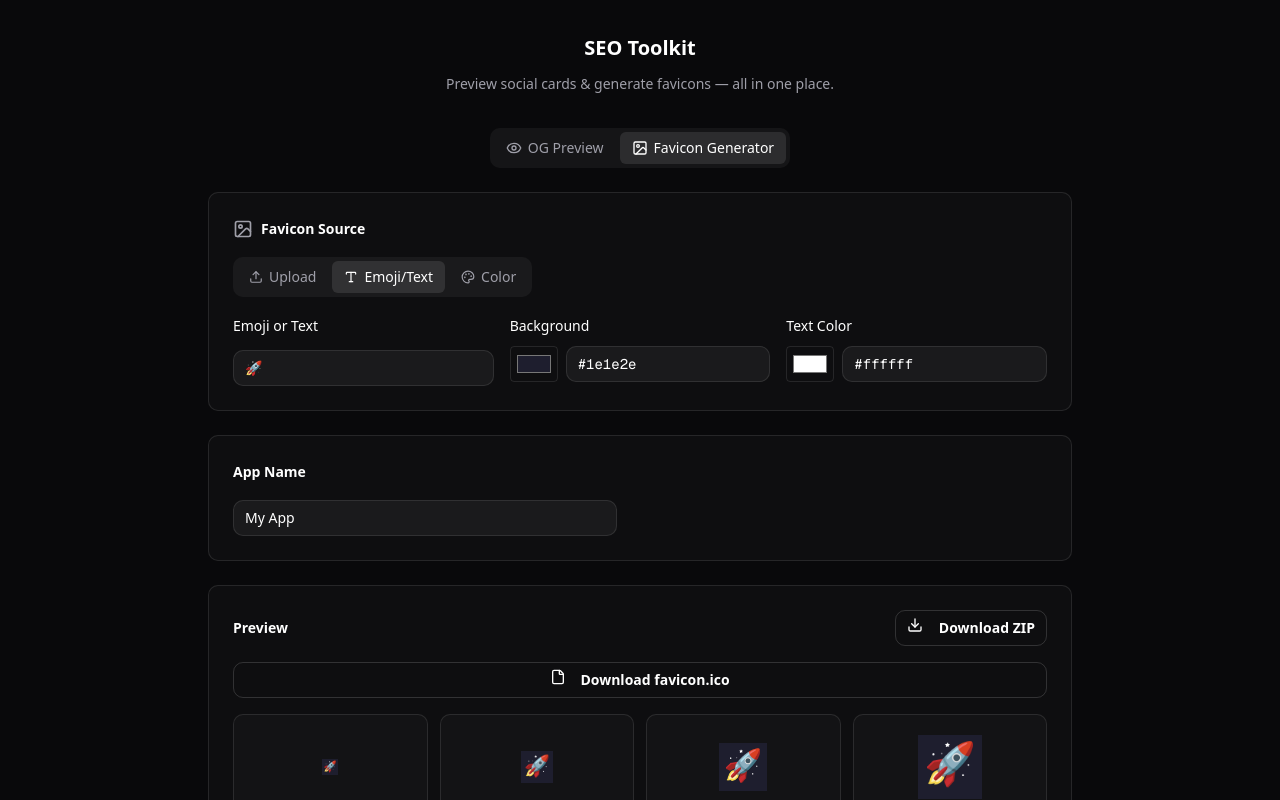
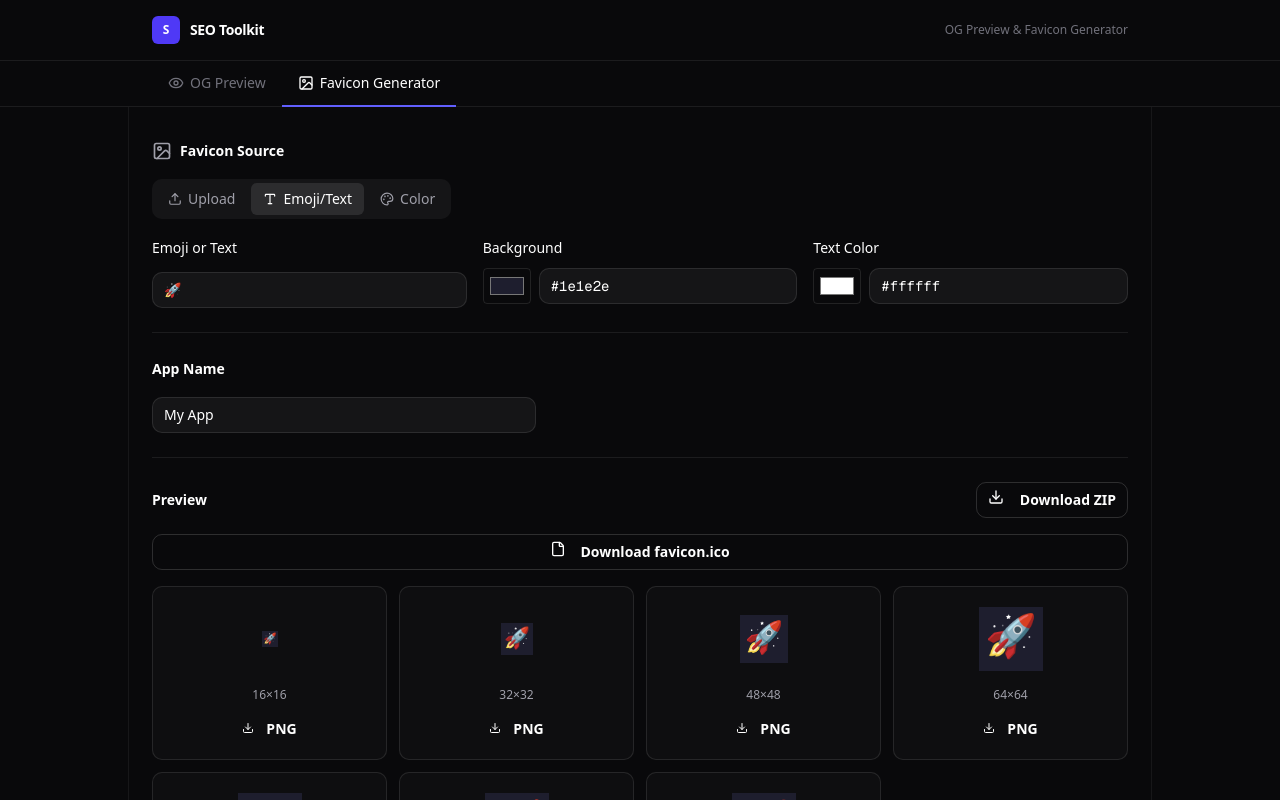
Before and after one commit to SchroederNathan/seo-toolkit, a Next.js app: page / in a window 1280 px wide. Both pictures are taken after a click on the tab "Favicon Generator". Shown: the top 800 px of the page. Built offline with nearby package versions, Linux system fonts and the light colour scheme.

Commit message:
feat: edge-to-edge border lines for header and content frame

```diff
--- a/app/page.tsx
+++ b/app/page.tsx
@@ -3,8 +3,6 @@
 import { TabGroup, TabList, Tab, TabPanels, TabPanel } from "@headlessui/react";
 import { OGPreview } from "@/components/og-preview";
 import { FaviconGen } from "@/components/favicon-gen";
-import { Heading } from "@/components/ui/heading";
-import { Text } from "@/components/ui/text";
 import { Eye, ImageIcon } from "lucide-react";
 import clsx from "clsx";
 
@@ -15,23 +13,36 @@ const tabs = [
 
 export default function Home() {
   return (
-    <main className="mx-auto max-w-4xl px-4 py-8">
-      <div className="mb-8 text-center">
-        <Heading level={1}>SEO Toolkit</Heading>
-        <Text className="mt-2">
-          Preview social cards &amp; generate favicons — all in one place.
-        </Text>
+    <div className="min-h-screen">
+      {/* Header — full-width border lines, content centered */}
+      <header className="border-b border-white/[0.08]">
+        <div className="mx-auto flex max-w-5xl items-center justify-between px-6 py-4">
+          <div className="flex items-center gap-2.5">
+            <div className="flex h-7 w-7 items-center justify-center rounded-md bg-indigo-600 text-xs font-bold">
+              S
             </div>
+            <span className="text-sm font-semibold tracking-tight text-white">
+              SEO Toolkit
+            </span>
+          </div>
+          <span className="text-xs text-zinc-500">
+            OG Preview & Favicon Generator
+          </span>
+        </div>
+      </header>
 
       <TabGroup>
-        <TabList className="mx-auto flex w-fit gap-1 rounded-lg bg-white/5 p-1">
+        {/* Tab bar — full-width border line */}
+        <div className="border-b border-white/[0.08]">
+          <div className="mx-auto max-w-5xl px-6">
+            <TabList className="-mb-px flex gap-0">
               {tabs.map((tab) => (
                 <Tab
                   key={tab.name}
                   className={clsx(
-                "flex items-center gap-1.5 rounded-md px-3 py-1.5 text-sm font-medium outline-none transition",
-                "text-zinc-400 hover:text-white",
-                "data-selected:bg-white/10 data-selected:text-white"
+                    "flex items-center gap-1.5 border-b-2 px-4 py-3 text-sm font-medium outline-none transition",
+                    "border-transparent text-zinc-500 hover:text-zinc-300",
+                    "data-selected:border-indigo-500 data-selected:text-white"
                   )}
                 >
                   <tab.icon className="h-4 w-4" />
@@ -39,8 +50,16 @@ export default function Home() {
                 </Tab>
               ))}
             </TabList>
+          </div>
+        </div>
 
-        <TabPanels className="mt-6">
+        {/* Main content area — bordered sides that frame the content column */}
+        <div className="relative">
+          {/* Vertical side borders extending full height */}
+          <div className="pointer-events-none absolute inset-0 mx-auto max-w-5xl border-x border-white/[0.06]" />
+
+          <div className="mx-auto max-w-5xl px-6 py-8">
+            <TabPanels>
               <TabPanel>
                 <OGPreview />
               </TabPanel>
@@ -48,7 +67,9 @@ export default function Home() {
                 <FaviconGen />
               </TabPanel>
             </TabPanels>
+          </div>
+        </div>
       </TabGroup>
-    </main>
+    </div>
   );
 }
--- a/components/favicon-gen.tsx
+++ b/components/favicon-gen.tsx
@@ -115,7 +115,7 @@ export function FaviconGen() {
 
   return (
     <div className="space-y-6">
-      <section className="rounded-lg border border-white/10 bg-white/2.5 p-6">
+      <section className="border-b border-white/[0.08] pb-6">
         <div className="mb-4 flex items-center gap-2">
           <ImageIcon className="h-5 w-5 text-zinc-400" />
           <Subheading level={2}>Favicon Source</Subheading>
@@ -246,7 +246,7 @@ export function FaviconGen() {
         </TabGroup>
       </section>
 
-      <section className="rounded-lg border border-white/10 bg-white/2.5 p-6">
+      <section className="border-b border-white/[0.08] pb-6">
         <Subheading level={2} className="mb-4">App Name</Subheading>
         <div className="max-w-sm">
           <Input
@@ -265,7 +265,7 @@ export function FaviconGen() {
 
       {favicons.length > 0 && !generating && (
         <>
-          <section className="rounded-lg border border-white/10 bg-white/2.5 p-6">
+          <section className="border-b border-white/[0.08] pb-6">
             <div className="mb-4 flex items-center justify-between">
               <Subheading level={2}>Preview</Subheading>
               <Button onClick={handleDownloadZip} outline>
@@ -278,7 +278,7 @@ export function FaviconGen() {
 
           <Divider soft />
 
-          <section className="rounded-lg border border-white/10 bg-white/2.5 p-6">
+          <section className="border-b border-white/[0.08] pb-6">
             <Subheading level={2} className="mb-4">Code Snippets</Subheading>
             <CodeSnippets appName={appName || "My App"} />
           </section>
--- a/components/og-preview.tsx
+++ b/components/og-preview.tsx
@@ -70,9 +70,9 @@ export function OGPreview() {
   );
 
   return (
-    <div className="space-y-6">
+    <div className="divide-y divide-white/[0.08] [space-y-6>*]:pt-6 pt-0">
       {/* URL Input Section */}
-      <section className="rounded-lg border border-white/10 bg-white/2.5 p-6">
+      <section className="border-b border-white/[0.08] pb-6">
         <div className="mb-4 flex items-center gap-2">
           <Globe className="h-5 w-5 text-zinc-400" />
           <Subheading level={2}>Enter a URL to preview</Subheading>
@@ -123,9 +123,9 @@ export function OGPreview() {
 
       {/* Results */}
       {data && (
-        <div className="space-y-6">
+        <div className="divide-y divide-white/[0.08] [space-y-6>*]:pt-6 pt-0">
           {/* Platform Previews */}
-          <section className="rounded-lg border border-white/10 bg-white/2.5 p-6">
+          <section className="border-b border-white/[0.08] pb-6">
             <Subheading level={2} className="mb-4">Platform Previews</Subheading>
             <TabGroup>
               <TabList className="flex gap-1 rounded-lg bg-white/5 p-1 w-fit">
@@ -143,7 +143,7 @@ export function OGPreview() {
                 ))}
               </TabList>
               <TabPanels className="mt-4">
-                <TabPanel className="space-y-6">
+                <TabPanel className="divide-y divide-white/[0.08] [space-y-6>*]:pt-6">
                   <div>
                     <Text className="mb-2 text-sm">Twitter / X</Text>
                     <TwitterCard data={data} />
@@ -173,13 +173,13 @@ export function OGPreview() {
           </section>
 
           {/* Audit Score */}
-          <section className="rounded-lg border border-white/10 bg-white/2.5 p-6">
+          <section className="border-b border-white/[0.08] pb-6">
             <Subheading level={2} className="mb-4">OG Audit Score</Subheading>
             <AuditScore data={data} />
           </section>
 
           {/* Raw Meta Tags */}
-          <section className="rounded-lg border border-white/10 bg-white/2.5 p-6">
+          <section className="border-b border-white/[0.08] pb-6">
             <Subheading level={2} className="mb-4">Raw Meta Tags</Subheading>
             <MetaTable data={data} />
           </section>
```
Lines whose indentation alone changed are shown as unchanged.
